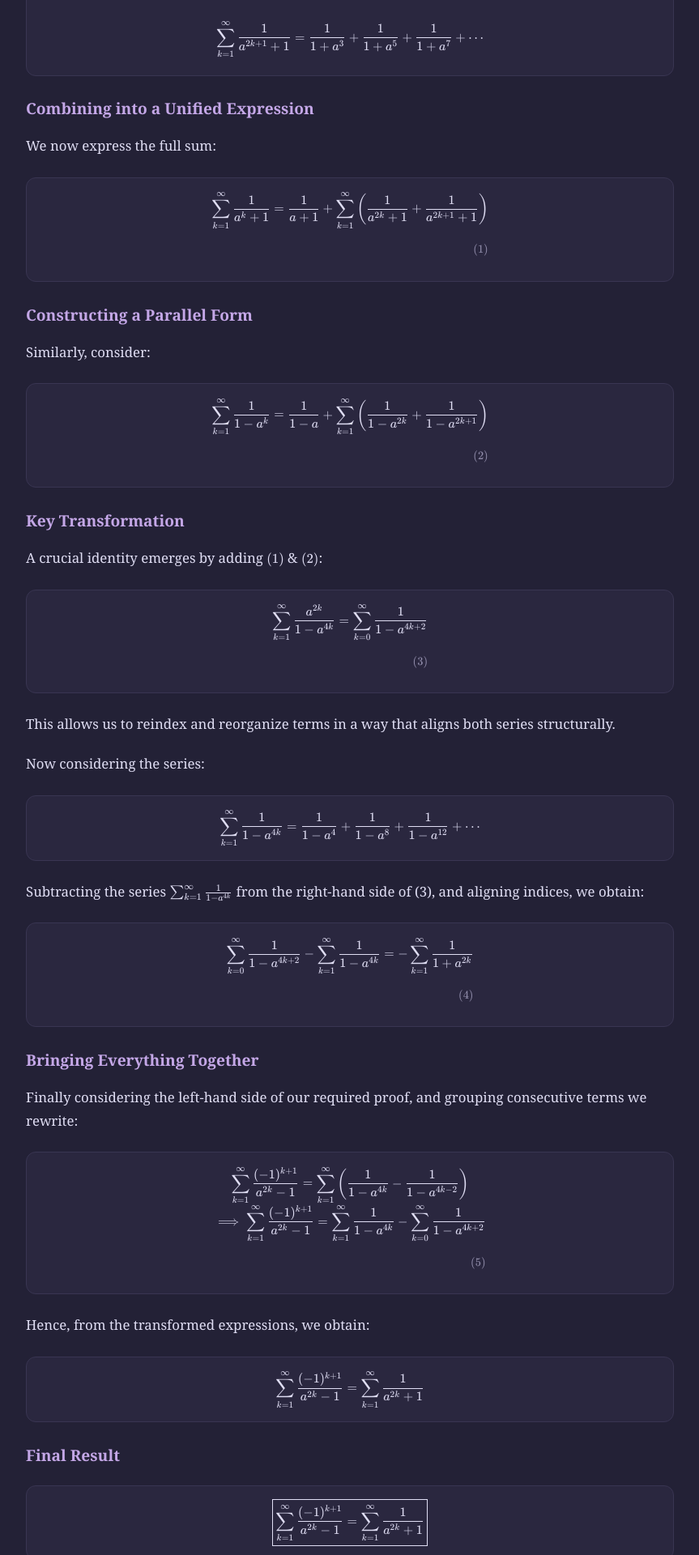
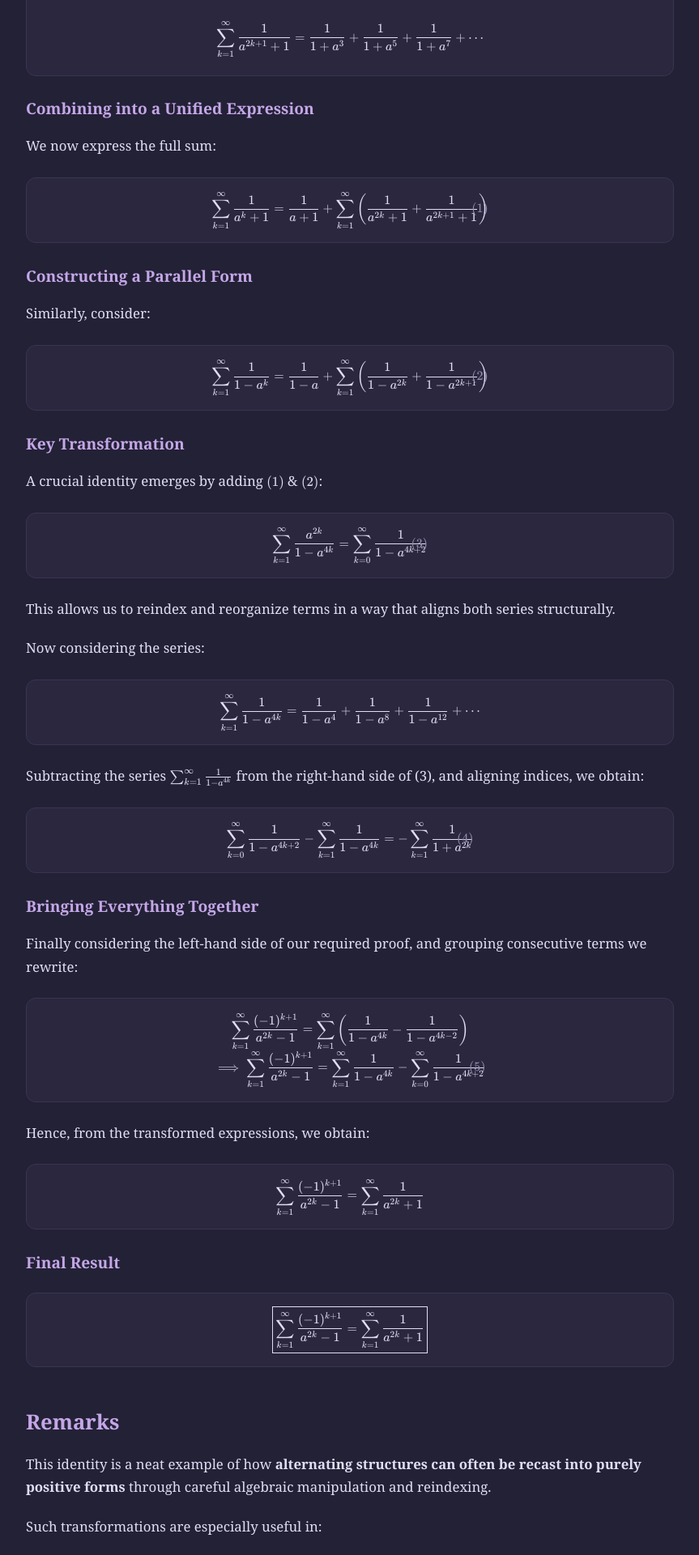
Before and after one commit to IronMan1405/IronMan1405.github.io, a Jekyll site: the page built from _posts/2026-04-24-alternating-series-identity.md, in a window 1280 px wide. Shown: the part 1174-3094 px from the top of the page at 81% size, without its empty margins (208-1071 px from the left). Built offline with Jekyll 4.4.1, drawn with Linux system fonts in a browser that asks for light colours.

Commit message:
removed excessive nested katex configs

```diff
--- a/assets/css/style.css
+++ b/assets/css/style.css
@@ -98,29 +98,24 @@ main {
 
   padding: 1rem;
   margin: 1.5em 0;
-
-  position: relative;
 }
 
-.katex-display > .katex {
-  display: block;
+.katex-display .katex {
+  display: inline-block;
+  min-width: max-content;
+  white-space: nowrap;
+}
+
+.katex-display .katex-html {
+  display: inline-block;
   max-width: none;
   white-space: nowrap;
 }
 
-.katex-display > .katex > .katex-html {
-  display: inline-block;
-  width: max-content;
-  max-width: none;
-}
-
-.katex-display > .katex > .katex-html > .tag {
-  position: static;
-  display: block;
-  text-align: right;
-  padding-top: 0.35em;
+.katex-display .tag {
+  margin-left: 1rem;
   color: var(--subtle);
-  font-size: 0.9em;
+  white-space: nowrap;
 }
 
 p .katex {
```
